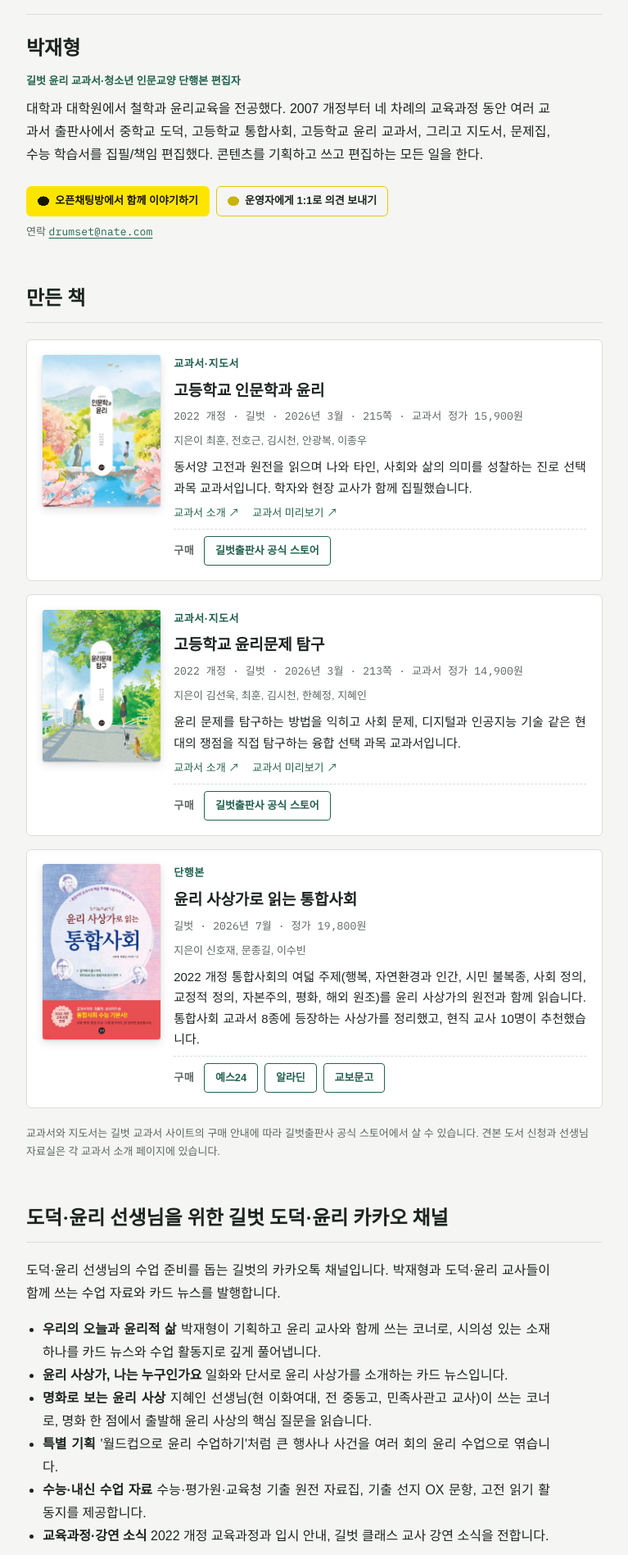
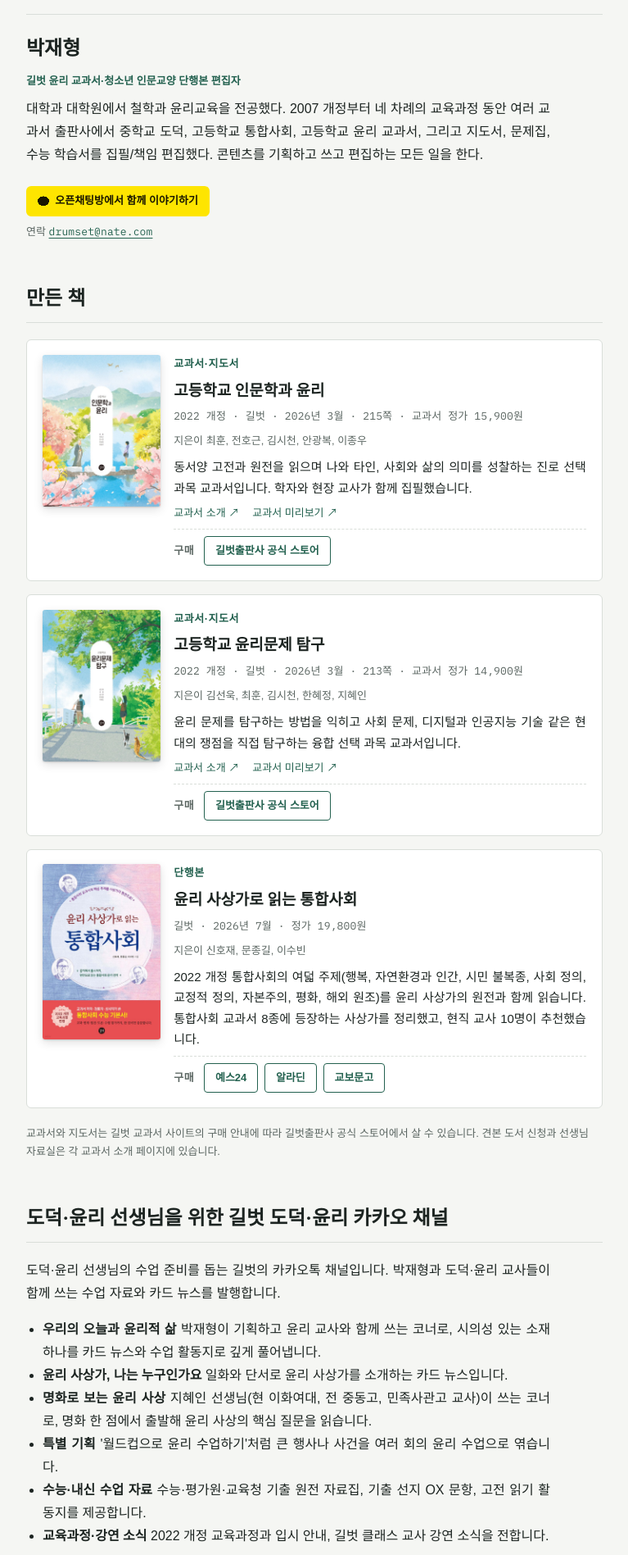
Before and after one commit to ethics-news/ethics-news.github.io, a Jekyll site: the page built from about/index.html, in a window 1280 px wide. Shown: the part 457-2354 px from the top of the page at 82% size, without its empty margins (256-1023 px from the left). Built offline with Jekyll 4.4.1, drawn with Linux system fonts in a browser that asks for light colours; some web fonts are replaced.

Commit message:
1:1 오픈채팅 단추 제거, 의견 양식 자리 마련
Co-Authored-By: Claude Fable 5.1 <noreply@anthropic.com>
Claude-Session: https://claude.ai/code/session_01T6ePPceWU8bVGSDdg45vi9

```diff
--- a/_config.yml
+++ b/_config.yml
@@ -6,7 +6,7 @@ author_role: 윤리 교과서·청소년 인문서 편집자
 email: drumset@nate.com
 kakao_channel: https://pf.kakao.com/_PVHxjn
 openchat: https://open.kakao.com/o/gpEWbKSi   # 윤리로 읽는 뉴스 오픈채팅방(단체)
-openchat_dm: https://open.kakao.com/o/s0BhfKSi   # 운영자 1:1 오픈채팅
+feedback_form:    # 구글 설문 의견 양식 주소(링크를 넣으면 단추가 나타남)
 description: 최근 뉴스에서 도덕·윤리 수업에 바로 쓸 소재를 골라 교과 연계와 수업 질문까지 정리합니다.
 lang: ko
 baseurl: ""            # 저장소 이름이 아이디.github.io가 아니면 "/저장소이름" 으로
--- a/_includes/footer.html
+++ b/_includes/footer.html
@@ -3,7 +3,7 @@
     <div>
       <p class="footer-name">{{ site.title }}</p>
       <p class="footer-role">기획·집필·편집·발행: {{ site.author }}</p>
-      <p><span class="chat-btns"><a class="openchat" href="{{ site.openchat }}" target="_blank" rel="noopener">오픈채팅방에서 함께 이야기하기</a><a class="openchat dm" href="{{ site.openchat_dm }}" target="_blank" rel="noopener">운영자에게 1:1로 의견 보내기</a></span></p>
+      <p><span class="chat-btns"><a class="openchat" href="{{ site.openchat }}" target="_blank" rel="noopener">오픈채팅방에서 함께 이야기하기</a>{% if site.feedback_form %}<a class="openchat form" href="{{ site.feedback_form }}" target="_blank" rel="noopener">운영자에게 의견 보내기</a>{% endif %}</span></p>
       <p>연락 <a class="mono mail" href="mailto:{{ site.email }}">{{ site.email }}</a></p>
     </div>
     <div class="footer-meta">
--- a/_includes/item-card.html
+++ b/_includes/item-card.html
@@ -35,7 +35,7 @@
     <div class="dl-row">{% for d in it.downloads %}<a class="dl" href="{{ d.file | relative_url }}" download>{{ d.name }}</a>{% endfor %}</div>
   </div>
   {% endif %}
-  {% if include.full %}<div class="talk no-print"><p>이 글에 대한 의견이나 수업에 써 본 후기를 들려주세요.</p><span class="chat-btns"><a class="openchat" href="{{ site.openchat }}" target="_blank" rel="noopener">오픈채팅방에서 함께 이야기하기</a><a class="openchat dm" href="{{ site.openchat_dm }}" target="_blank" rel="noopener">운영자에게 1:1로 의견 보내기</a></span></div>{% endif %}
+  {% if include.full %}<div class="talk no-print"><p>이 글에 대한 의견이나 수업에 써 본 후기를 들려주세요.</p><span class="chat-btns"><a class="openchat" href="{{ site.openchat }}" target="_blank" rel="noopener">오픈채팅방에서 함께 이야기하기</a>{% if site.feedback_form %}<a class="openchat form" href="{{ site.feedback_form }}" target="_blank" rel="noopener">운영자에게 의견 보내기</a>{% endif %}</span></div>{% endif %}
   <footer class="item-links">
     {% unless include.full %}<a class="link-detail" href="{{ it.url | relative_url }}">이 글만 보기</a>{% endunless %}
     {% for s in it.sources %}<a class="link-src" href="{{ s.url }}" target="_blank" rel="noopener">{{ s.name }} ↗</a>{% endfor %}
--- a/about/index.html
+++ b/about/index.html
@@ -19,7 +19,7 @@ title: 소개
     <div class="prose">
       <p>대학과 대학원에서 철학과 윤리교육을 전공했다. 2007 개정부터 네 차례의 교육과정 동안 여러 교과서 출판사에서 중학교 도덕, 고등학교 통합사회, 고등학교 윤리 교과서, 그리고 지도서, 문제집, 수능 학습서를 집필/책임 편집했다. 콘텐츠를 기획하고 쓰고 편집하는 모든 일을 한다.</p>
     </div>
-    <p class="person-contact"><span class="chat-btns"><a class="openchat" href="{{ site.openchat }}" target="_blank" rel="noopener">오픈채팅방에서 함께 이야기하기</a><a class="openchat dm" href="{{ site.openchat_dm }}" target="_blank" rel="noopener">운영자에게 1:1로 의견 보내기</a></span></p>
+    <p class="person-contact"><span class="chat-btns"><a class="openchat" href="{{ site.openchat }}" target="_blank" rel="noopener">오픈채팅방에서 함께 이야기하기</a>{% if site.feedback_form %}<a class="openchat form" href="{{ site.feedback_form }}" target="_blank" rel="noopener">운영자에게 의견 보내기</a>{% endif %}</span></p>
     <p class="person-contact">연락 <a class="mono mail" href="mailto:{{ site.email }}">{{ site.email }}</a></p>
   </div>
 </section>
--- a/assets/style.css
+++ b/assets/style.css
@@ -247,7 +247,7 @@ html { scroll-behavior: smooth; }
 .openchat::before { content: ""; width: 1.05em; height: 1.05em; background: currentColor; -webkit-mask: radial-gradient(ellipse 50% 42% at 50% 45%, #000 98%, transparent 100%); mask: radial-gradient(ellipse 50% 42% at 50% 45%, #000 98%, transparent 100%); }
 .openchat:hover { filter: brightness(0.96); }
 .chat-btns { display: inline-flex; flex-wrap: wrap; gap: 0.5rem; }
-.openchat.dm { background: transparent; color: var(--ink) !important; border: 1.5px solid #e0c800; padding: calc(0.45rem - 1.5px) calc(0.9rem - 1.5px); }
-.openchat.dm::before { background: #c9b400; }
+.openchat.form { background: transparent; color: var(--ink) !important; border: 1.5px solid #e0c800; padding: calc(0.45rem - 1.5px) calc(0.9rem - 1.5px); }
+.openchat.form::before { background: var(--accent); -webkit-mask: none; mask: none; border-radius: 2px; }
 .talk { display: flex; flex-wrap: wrap; align-items: center; justify-content: space-between; gap: 0.6rem 1rem; padding: 0.9rem 1rem; border: 1px dashed var(--rule); border-radius: 6px; }
 .talk p { margin: 0; font-size: 0.9375rem; color: var(--muted); }
```
